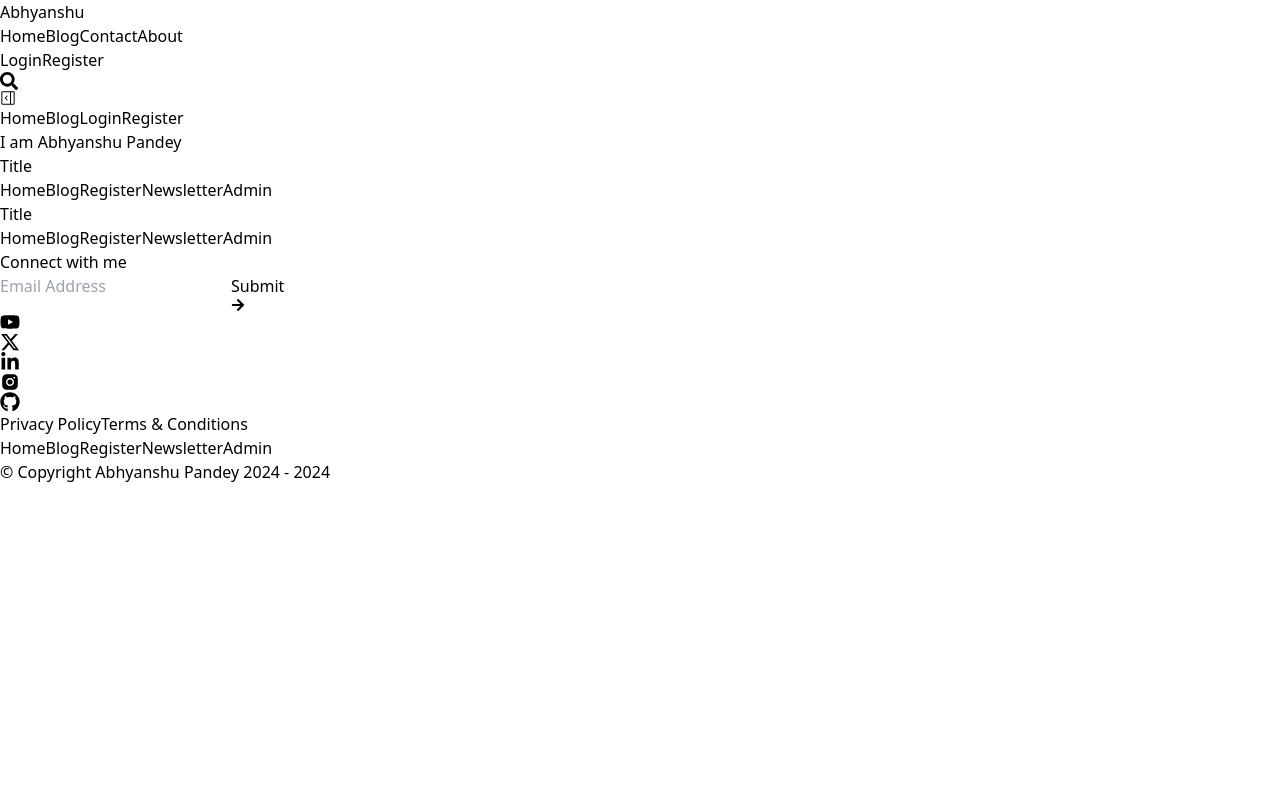
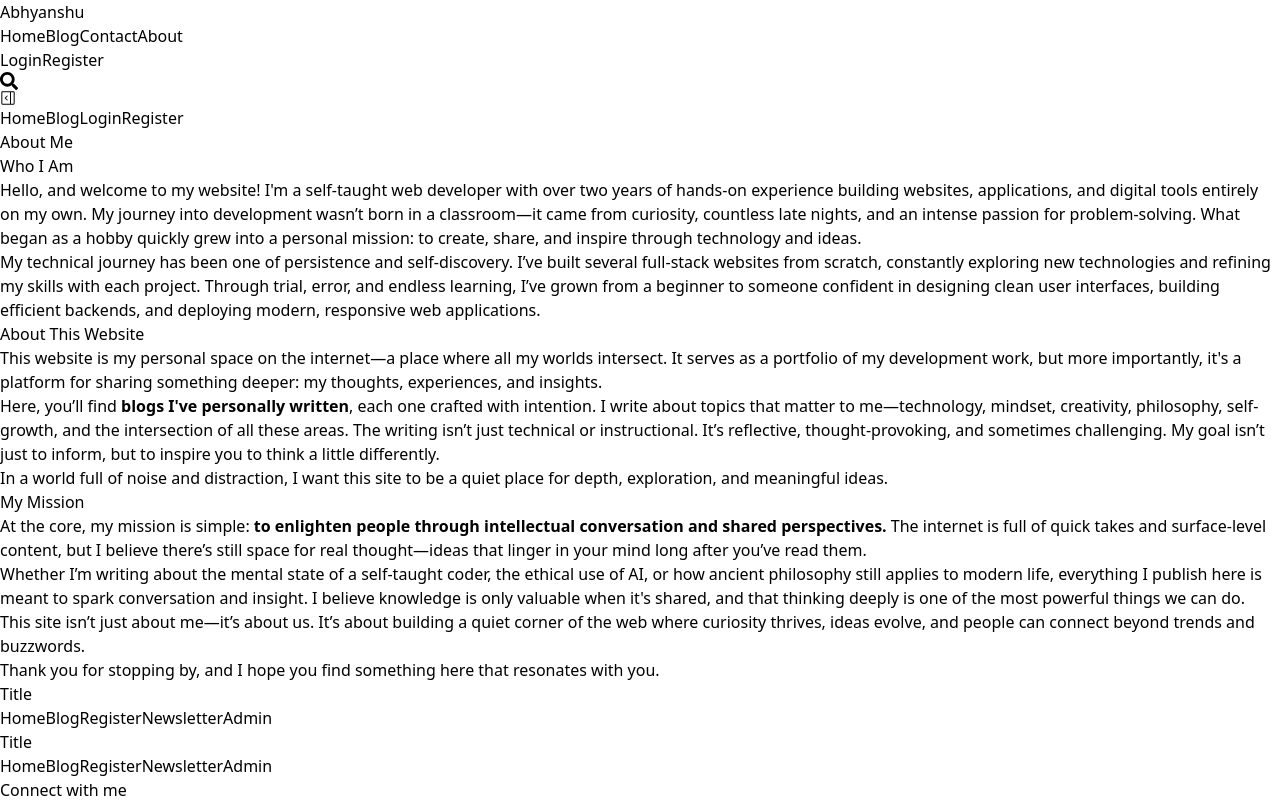
Before and after one commit to AbhyanshuPandeyji/Blog-App-Frontend, a React (Vite) app: page /about in a window 1280 px wide. Shown: the top 800 px of the page. Built offline with nearby package versions, Linux system fonts and the light colour scheme.

Commit message:
contact , about section , userpage storage system , navbar changes

```diff
--- a/src/components/Blog/SingleBlog/SingleBlogPage.jsx
+++ b/src/components/Blog/SingleBlog/SingleBlogPage.jsx
@@ -92,7 +92,6 @@ const SingleBlogPage = () => {
     }, [params]); // Add dispatch and params.id as dependencies
 
     console.log(singleUser._id)
-    console.log(data[0]?.likes?.includes(singleUser._id))
     // Improved conditional rendering:
     const renderBlogContent = () => {
         // if (singleBlog && singleBlog.length > 0) {  // Check for both existence and length
@@ -112,7 +111,7 @@ const SingleBlogPage = () => {
                     <div className="absolute bottom-4 right-4 flex gap-x-2 flex-wrap" >
                         {/* <CiBookmark size={"22px"} /> */}
                         {/* <FaHeart size={"22px"} /> */}
-                        { data[0].likes.includes(singleUser._id)  ?  <FaHeart size={"22px"} /> : <FaRegHeart size={"22px"} /> }
+                        {/* { data[0].likes.includes(singleUser._id)  ?  <FaHeart size={"22px"} /> : <FaRegHeart size={"22px"} /> }  */}
                         {data[0].isFeatured ? < FaBookmark size={"22px"} /> : <FaRegBookmark size={"22px"} />}
                         {/* < BsThreeDots size={"22px"} /> */}
                     </div>
--- a/src/components/navbar/Navbar.jsx
+++ b/src/components/navbar/Navbar.jsx
@@ -124,6 +124,8 @@ const Navbar = () => {
 
 
 
+
+
         {/* mobile view */}
         <div className='md:hidden block absolute top-5 right-5'>
           {
--- a/src/pages/About/about.jsx
+++ b/src/pages/About/about.jsx
@@ -1,9 +1,73 @@
-import React from 'react'
 
-const about = () => {
+function About() {
   return (
-    <div>I am Abhyanshu Pandey</div>
-  )
+    <div className="about-container">
+      <h1 className="text-4xl font-semibold text-center p-10 bg-yellow-400">About Me</h1>
+      <div className="p-8">
+        <section className="about-section flex gap-y-4 flex-col mb-10">
+          <h2 className="text-2xl font-semibold italic underline bg-red-400 p-2 px-4 rounded-lg">Who I Am</h2>
+          <p className="italic text-lg text-gray-500">
+            Hello, and welcome to my website! I'm a self-taught web developer with over two years
+            of hands-on experience building websites, applications, and digital tools entirely on
+            my own. My journey into development wasn’t born in a classroom—it came from curiosity,
+            countless late nights, and an intense passion for problem-solving. What began as a
+            hobby quickly grew into a personal mission: to create, share, and inspire through
+            technology and ideas.
+          </p>
+          <p className="italic text-lg text-gray-500">
+            My technical journey has been one of persistence and self-discovery. I’ve built several
+            full-stack websites from scratch, constantly exploring new technologies and refining my
+            skills with each project. Through trial, error, and endless learning, I’ve grown from a
+            beginner to someone confident in designing clean user interfaces, building efficient
+            backends, and deploying modern, responsive web applications.
+          </p>
+        </section>
+
+        <section className="about-section flex gap-y-4 flex-col mb-10">
+          <h2 className="text-2xl font-semibold italic underline bg-blue-400 rounded-lg p-2 px-4">About This Website</h2>
+          <p className="italic text-lg text-gray-500">
+            This website is my personal space on the internet—a place where all my worlds intersect.
+            It serves as a portfolio of my development work, but more importantly, it's a platform
+            for sharing something deeper: my thoughts, experiences, and insights.
+          </p>
+          <p className="italic text-lg text-gray-500">
+            Here, you’ll find <strong>blogs I've personally written</strong>, each one crafted with
+            intention. I write about topics that matter to me—technology, mindset, creativity,
+            philosophy, self-growth, and the intersection of all these areas. The writing isn’t just
+            technical or instructional. It’s reflective, thought-provoking, and sometimes
+            challenging. My goal isn’t just to inform, but to inspire you to think a little
+            differently.
+          </p>
+          <p className="italic text-lg text-gray-500">
+            In a world full of noise and distraction, I want this site to be a quiet place for depth,
+            exploration, and meaningful ideas.
+          </p>
+        </section>
+
+        <section className="about-section flex gap-y-4 flex-col mb-10">
+          <h2 className="text-2xl font-semibold italic underline bg-green-400 rounded-lg p-2 px-4">My Mission</h2>
+          <p className="italic text-lg text-gray-500">
+            At the core, my mission is simple: <strong>to enlighten people through intellectual
+              conversation and shared perspectives.</strong> The internet is full of quick takes and
+            surface-level content, but I believe there’s still space for real thought—ideas that
+            linger in your mind long after you’ve read them.
+          </p>
+          <p className="italic text-lg text-gray-500">
+            Whether I’m writing about the mental state of a self-taught coder, the ethical use of AI,
+            or how ancient philosophy still applies to modern life, everything I publish here is
+            meant to spark conversation and insight. I believe knowledge is only valuable when it's
+            shared, and that thinking deeply is one of the most powerful things we can do.
+          </p>
+          <p className="italic text-lg text-gray-500">
+            This site isn’t just about me—it’s about us. It’s about building a quiet corner of the
+            web where curiosity thrives, ideas evolve, and people can connect beyond trends and
+            buzzwords.
+          </p>
+          <p className="italic text-lg text-gray-500">Thank you for stopping by, and I hope you find something here that resonates with you.</p>
+        </section>
+      </div>
+    </div>
+  );
 }
 
-export default about
+export default About;
--- a/src/pages/Blogs/Blogs.jsx
+++ b/src/pages/Blogs/Blogs.jsx
@@ -101,7 +101,7 @@ const Blogs = () => {
         <div className='w-full min-h-screen h-fit grid grid-cols-1 gap-4 p-4 '>
           {
             // blogsData && blogsData?.reverse().map((item, index) => {
-            filteredData && filteredData?.reverse().map((item, index) => {
+            filteredData && filteredData?.map((item, index) => {
               return (
                 // <>
                 <BlogCard
--- a/src/pages/Contact/Contact.jsx
+++ b/src/pages/Contact/Contact.jsx
@@ -2,8 +2,64 @@ import React from 'react'
 
 const Contact = () => {
   return (
-    <div>Contact</div>
+    <>
+      <div className='text-4xl p-10 bg-gray-300 font-semibold text-center'>Contact</div>
+      {/* <h2>Contact Us</h2> */}
+      <div className="contact flex flex-row justify-center h-screen">
+        <p className='w-[50%] flex justify-center items-center bg-blue-300 gap-x-4 text-2xl font-semibold'>
+          Email: <a href="mailto:abhyanshupandeyji@gmail.com" className='italic '>abhyanshupandeyji@gmail.com</a>
+        </p>
+        <p className='w-[50%] flex justify-center items-center bg-slate-400 gap-x-4 text-2xl font-semibold'>
+          Phone: <a href="tel:+919910247739" className='italic '>+91 9910247739</a>
+        </p>
+      </div>
+    </>
   )
 }
 
-export default Contact
+export default Contact;
+
+
+// export function ContactForm() {
+//   const [formData, setFormData] = useState({
+//     email: '',
+//     phone: '',
+//   });
+
+//   const handleChange = (e) => {
+//     const { name, value } = e.target;
+//     setFormData(prev => ({ ...prev, [name]: value }));
+//   };
+
+//   const handleSubmit = (e) => {
+//     e.preventDefault();
+//     // handle sending data somewhere
+//     console.log('Submitted:', formData);
+//   };
+
+//   return (
+//     <form onSubmit={handleSubmit}>
+//       <label>Email:
+//         <input
+//           type="email"
+//           name="email"
+//           value={formData.email}
+//           onChange={handleChange}
+//           required
+//         />
+//       </label>
+
+//       <label>Phone:
+//         <input
+//           type="tel"
+//           name="phone"
+//           value={formData.phone}
+//           onChange={handleChange}
+//           required
+//         />
+//       </label>
+
+//       <button type="submit">Submit</button>
+//     </form>
+//   );
+// }
--- a/src/pages/User/UserPage.jsx
+++ b/src/pages/User/UserPage.jsx
@@ -12,7 +12,7 @@ import { useNavigate } from 'react-router-dom';
 
 const UserPage = () => {
 
-    // const { singleUser } = useSelector((state) => state.user);
+    const { singleUser } = useSelector((state) => state.user);
     const { loading } = useSelector((state) => state.loader)
     const [currentUser, setCurrentUser] = useState({});
 
@@ -45,8 +45,8 @@ const UserPage = () => {
     // console.log(JSON.parse(localStorage.getItem("blog-user")))
 
     const handleLogout = () => {
-        localStorage.clear();
-        Storage.clear();
+        localStorage.clear("user");
+        // Storage.clear();
 
     }
 
```
Also changed, not shown: 1 other file (tests, documents, lock files or other folders).
